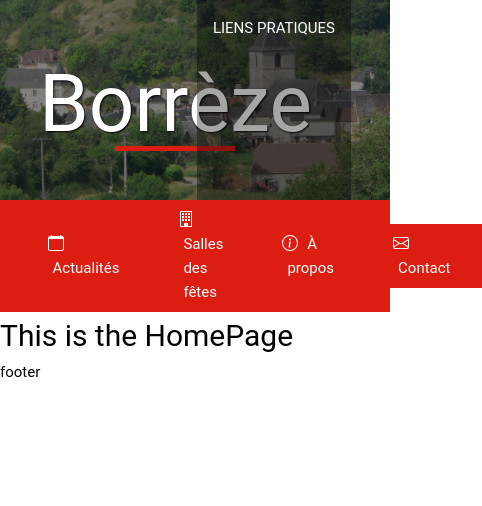
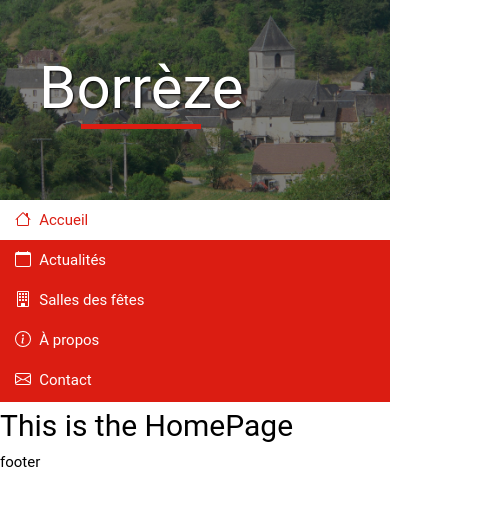
Before and after one commit to LalbaAnthony/borreze-v2, a Vue app in the folder front/: page / in a window 390 px wide. Shown: the top 506 px of the page, 482 px wide, since content can reach past the window. Built offline with nearby package versions, Linux system fonts and the light colour scheme; a web font is replaced by a local one.

Commit message:
inté mobile header

```diff
--- a/front/index.html
+++ b/front/index.html
@@ -8,8 +8,10 @@
   <meta name="description" content="Site de la commune de Borrèze" />
   <meta name="author" content="Borrèze" />
   <title>Commune de Borrèze</title>
+  <link rel="preconnect" href="https://fonts.gstatic.com" crossorigin>
   <link href="https://fonts.googleapis.com/css2?family=Rethink+Sans" rel="stylesheet">
-</head>
+  <meta name="keywords" content="Borrèze, Commune de Borrèze, Dordogne, Nouvelle-Aquitaine, Tourisme à Borrèze, Patrimoine de Borrèze, Actualités de Borrèze, Événements à Borrèze, Informations pratiques Borrèze, Mairie de Borrèze, Vie locale à Borrèze, Histoire de Borrèze, Activités à Borrèze, Visiter Borrèze, Sites touristiques Borrèze, Culture à Borrèze, Services à Borrèze, Annonces de Borrèze, Galerie photos Borrèze, Contact Borrèze">
+  </head>
 
 <body>
   <div id="app"></div>
--- a/front/src/assets/base.css
+++ b/front/src/assets/base.css
@@ -1,7 +1,7 @@
 :root {
   --primary-ligher: #ff2a31;
   --primary: #db1d12;
-  --primary-darker: rgb(105, 0, 0);
+  --primary-darker: #b1160e;
   --light: #ffffff;
   --dark: #181818;
 
--- a/front/src/components/Header.vue
+++ b/front/src/components/Header.vue
@@ -1,22 +1,36 @@
 <template>
-  <header v-if="!mobile">
+  <header>
     <router-link to="/">
       <h1 class="main-title">Borrèze</h1>
     </router-link>
-    <div class="quick-access">
-      LIENS PRATIQUES
+    <div v-if="!mobile" class="quick-access">
+      <div class="quick-access-list">
+        <a href="tel:+33553288338">
+          <IconTelephone class="quick-acces-icon icon-offset" />
+          <p>Appeler</p>
+        </a>
+        <a href="mailto:mairie.borreze@wanadoo.fr">
+          <IconEnvelope class="quick-acces-icon icon-offset" />
+          <p>E-mail</p>
+        </a>
+        <a href="https://www.facebook.com/MairiedeBorreze/" target="_blank" rel="noopener noreferrer">
+          <IconFacebook class="quick-acces-icon icon-offset" />
+          <p>Facebook</p>
+        </a>
+      </div>
     </div>
-    <img class="menu-image" src="/img/borreze-header-cropped.jpg" alt="Image de fond de Borrèze">
+    <img class="header-image" src="/img/borreze-header-cropped.jpg" alt="Image de fond de Borrèze">
+    <!-- <div v-if="mobile"> -->
+
+
+
+
     <div class="menu-list">
-      <router-link v-for="item in menu" :key="item.slug" :to="item.path">
-        <component class="menu-icon" :is="getComponent(item.icon)" />
+      <router-link v-for="item in menu" :key="item.slug" :to="item.path"
+        :class="route.name === item.slug ? 'selected' : ''">
+        <component class="icon-offset" :is="getComponent(item.icon)" />
         {{ item.name }}
       </router-link>
-    </div>
-  </header>
-  <header v-else>
-    <div>
-      hey
     </div>
   </header>
 </template>
@@ -29,6 +43,8 @@ import IconCalendar from './icons/IconCalendar.vue'
 import IconBuilding from './icons/IconBuilding.vue'
 import IconInfoCircle from './icons/IconInfoCircle.vue'
 import IconEnvelope from './icons/IconEnvelope.vue'
+import IconTelephone from './icons/IconTelephone.vue'
+import IconFacebook from './icons/IconFacebook.vue'
 import { useRoute } from 'vue-router'
 
 const route = useRoute()
@@ -99,25 +115,54 @@ header {
   flex-direction: column;
 }
 
+/* DESKTOP */
+@media (min-width: 767px) {
+  h1.main-title {
+    font-size: 80px;
+  }
+
+  h1.main-title:after {
+  transform: translate(0, -30px);
+}
+}
+
+/* MOBILE */
+@media (max-width: 767px) {
+  h1.main-title {
+    font-size: 60px;
+  }
+
+  h1.main-title:after {
+    transform: translate(0, -20px);
+  }
+
+  .quick-access {
+    display: none;
+  }
+
+  .menu-list {
+    flex-direction: column;
+    align-items: center;
+  }
+
+  .menu-list>* {
+    /* padding: 0.5rem 0; */
+    width: 100%;
+  }
+  .menu-list>*:last-child {
+border-bottom: solid 2px var(--primary);
+  }
+}
+
 h1.main-title {
   color: var(--light);
   position: absolute;
   top: 40px;
   left: 10%;
   font-family: 'Rethink Sans', 'Roboto';
-  font-size: 80px;
   z-index: 1;
   text-shadow: 1px 1px 2px black;
 }
-
-/* h1.main-title::before {
-  content: 'Commune';
-  font-size: 13px;
-  position: absolute;
-  top: 54px;
-  left: -40px;
-  rotate: -90deg;
-} */
 
 h1.main-title:after {
   content: "";
@@ -126,7 +171,6 @@ h1.main-title:after {
   height: 5px;
   background-color: var(--primary);
   margin: 0.5rem auto;
-  transform: translate(0, -30px);
   opacity: 1;
   animation-name: slideAndOpacity;
   animation-duration: 0.5s;
@@ -156,7 +200,30 @@ h1.main-title:after {
   z-index: 1;
 }
 
-img.menu-image {
+.quick-access-list {
+  display: grid;
+  grid-template-columns: repeat(1, 1fr);
+  grid-gap: 15px;
+}
+
+.quick-access-list>* {
+  color: var(--light);
+  display: flex;
+  flex-direction: column;
+  margin: 0 auto;
+  gap: 0.25rem;
+}
+
+.quick-access-list>*:hover {
+  scale: 1.1;
+  transition: all 0.2s ease-in-out;
+}
+
+.quick-acces-icon {
+  margin: 0 auto;
+}
+
+img.header-image {
   width: 100%;
   height: 200px;
   object-fit: cover;
@@ -175,16 +242,17 @@ img.menu-image {
 .menu-list>* {
   background-color: var(--primary);
   color: var(--light);
-  padding: 0.5rem 2rem;
+  padding: 0.5rem 5%;
 }
 
-.menu-list>*:hover {
+.menu-list>*:hover,
+.menu-list>*.selected {
   background-color: var(--light);
   color: var(--primary);
   transition: all 0.2s ease-in-out;
 }
 
-.menu-icon {
+.icon-offset {
   position: relative;
   top: 2px;
   right: 5px;
--- /dev/null
+++ b/front/src/components/icons/IconFacebook.vue
@@ -0,0 +1,7 @@
+<template>
+  <svg xmlns="http://www.w3.org/2000/svg" width="16" height="16" fill="currentColor" class="bi bi-facebook"
+    viewBox="0 0 16 16">
+    <path
+      d="M16 8.049c0-4.446-3.582-8.05-8-8.05C3.58 0-.002 3.603-.002 8.05c0 4.017 2.926 7.347 6.75 7.951v-5.625h-2.03V8.05H6.75V6.275c0-2.017 1.195-3.131 3.022-3.131.876 0 1.791.157 1.791.157v1.98h-1.009c-.993 0-1.303.621-1.303 1.258v1.51h2.218l-.354 2.326H9.25V16c3.824-.604 6.75-3.934 6.75-7.951" />
+  </svg>
+</template>
--- /dev/null
+++ b/front/src/components/icons/IconTelephone.vue
@@ -0,0 +1,7 @@
+<template>
+  <svg xmlns="http://www.w3.org/2000/svg" width="16" height="16" fill="currentColor" class="bi bi-telephone"
+    viewBox="0 0 16 16">
+    <path
+      d="M3.654 1.328a.678.678 0 0 0-1.015-.063L1.605 2.3c-.483.484-.661 1.169-.45 1.77a17.568 17.568 0 0 0 4.168 6.608 17.569 17.569 0 0 0 6.608 4.168c.601.211 1.286.033 1.77-.45l1.034-1.034a.678.678 0 0 0-.063-1.015l-2.307-1.794a.678.678 0 0 0-.58-.122l-2.19.547a1.745 1.745 0 0 1-1.657-.459L5.482 8.062a1.745 1.745 0 0 1-.46-1.657l.548-2.19a.678.678 0 0 0-.122-.58L3.654 1.328zM1.884.511a1.745 1.745 0 0 1 2.612.163L6.29 2.98c.329.423.445.974.315 1.494l-.547 2.19a.678.678 0 0 0 .178.643l2.457 2.457a.678.678 0 0 0 .644.178l2.189-.547a1.745 1.745 0 0 1 1.494.315l2.306 1.794c.829.645.905 1.87.163 2.611l-1.034 1.034c-.74.74-1.846 1.065-2.877.702a18.634 18.634 0 0 1-7.01-4.42 18.634 18.634 0 0 1-4.42-7.009c-.362-1.03-.037-2.137.703-2.877L1.885.511z" />
+  </svg>
+</template>
--- a/front/src/router/index.js
+++ b/front/src/router/index.js
@@ -6,7 +6,7 @@ const router = createRouter({
   routes: [
     {
       path: '/',
-      name: 'homepage',
+      name: 'accueil',
       component: () => import('../pages/HomePage.vue'),
     },
     {
```
